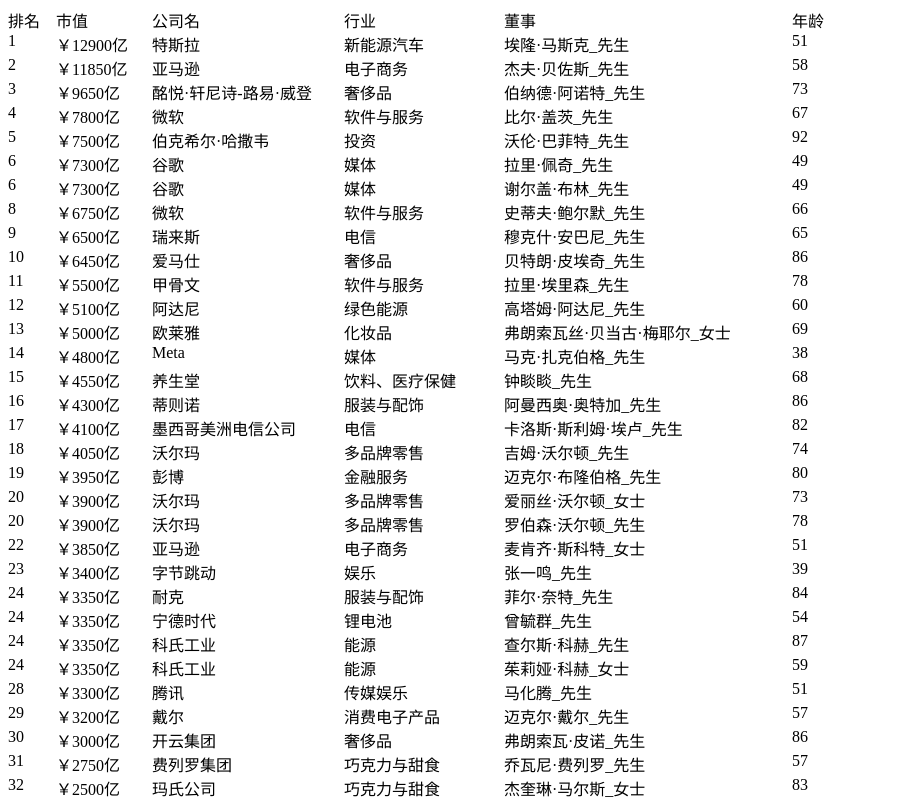
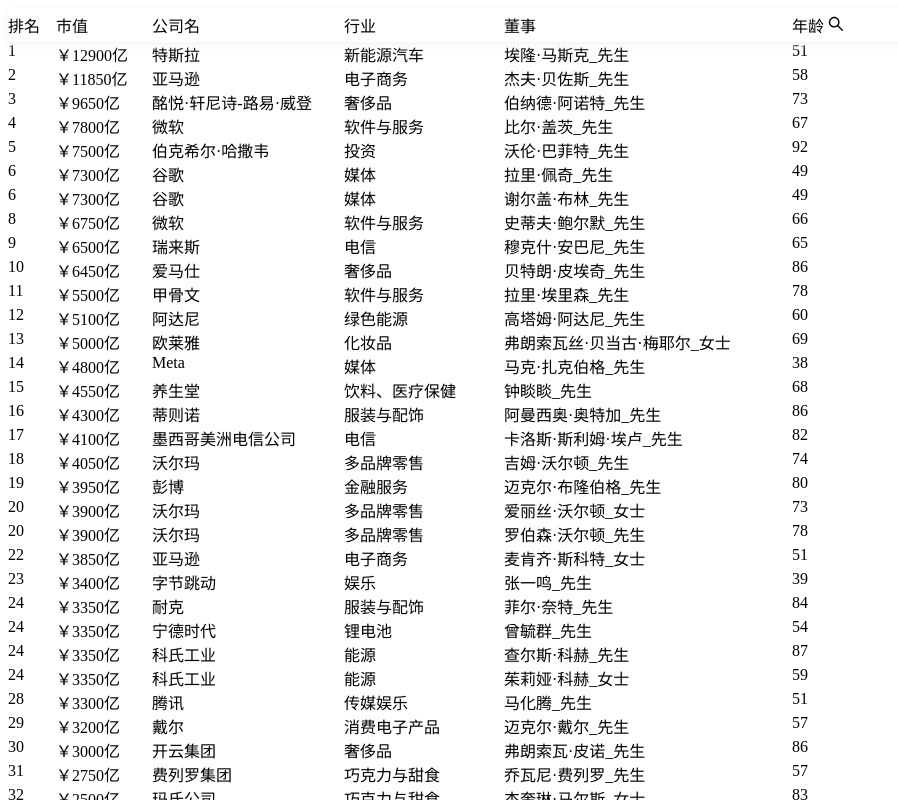
Before and after one commit to anlien/hurun, a React (Create React App) app: page / in a window 1280 px wide. Shown: the top 800 px of the page, without its empty margins (0-898 px from the left). Built offline with nearby package versions, Linux system fonts and the light colour scheme.

Commit message:
对年龄进行搜索

```diff
--- /dev/null
+++ b/src/components/RankHead/index.css
@@ -0,0 +1,43 @@
+.input-txt {
+    width: 4em;
+    border-color: #ccc;
+}
+.search-btn{
+
+    text-shadow: 0 -1px 0 rgb(0 0 0 / 12%);
+    box-shadow: 0 2px #0000000b;
+}
+.search-btn-confirm{
+    color: #fff;
+    border-color: var(--ant-primary-color);
+    background: var(--ant-primary-color);
+}
+.search-btn-clear{
+    color: #005aa0;
+}
+.ant-btn-lg {
+    padding: 3px 3px;
+    border-radius: 2px;
+    margin-left: 5px;
+}
+.search-btn:hover, .search-btn:focus {
+    color: #fff;
+    border-color: var(--ant-primary-color-hover);
+    background: var(--ant-primary-color-hover);
+}
+
+.search-btn:active {
+    color: #fff;
+    border-color: var(--ant-primary-color-active);
+    background: var(--ant-primary-color-active);
+}
+.search-wrap{
+    display: flex;
+    flex-direction: column;
+    justify-content: space-between;
+    height: 52px;
+}
+.search-item{
+    display: flex;
+    justify-content: space-between;
+}
--- /dev/null
+++ b/src/components/RankHead/index.tsx
@@ -0,0 +1,61 @@
+import React, { useState, useRef } from 'react';
+import './index.css';
+
+const Search = (props: any) => {
+  const inputEl: any = useRef(null);
+  const inputE2: any = useRef(null);
+
+  const onSearchClickFn = (e: any) => {
+    e.customValue = {
+      action: "search",
+      searchType: props.searchType,
+      searchValue: {
+        inputEl: inputEl.current.value,
+        inputE2: inputE2.current.value
+      }
+    }
+  };
+
+  return <div className='search-wrap'>
+    <div className='search-item'>
+      <input type="text" className="input-txt" autoComplete="off" ref={inputEl} />
+      ~
+      <input type="text" className="input-txt" autoComplete="off" ref={inputE2} />
+    </div>
+    <div className='search-item'>
+      <label className='search-btn-clear'>清除</label>
+      <label className='search-btn ant-btn-lg search-btn-confirm' onClick={onSearchClickFn}>搜索</label>
+    </div>
+  </div>
+}
+
+const SearchIcon = () => {
+  return <svg viewBox="64 64 896 896" focusable="false" data-icon="search" width="1em" height="1em" fill="currentColor" aria-hidden="true"><path d="M909.6 854.5L649.9 594.8C690.2 542.7 712 479 712 412c0-80.2-31.3-155.4-87.9-212.1-56.6-56.7-132-87.9-212.1-87.9s-155.5 31.3-212.1 87.9C143.2 256.5 112 331.8 112 412c0 80.1 31.3 155.5 87.9 212.1C256.5 680.8 331.8 712 412 712c67 0 130.6-21.8 182.7-62l259.7 259.6a8.2 8.2 0 0011.6 0l43.6-43.5a8.2 8.2 0 000-11.6zM570.4 570.4C528 612.7 471.8 636 412 636s-116-23.3-158.4-65.6C211.3 528 188 471.8 188 412s23.3-116.1 65.6-158.4C296 211.3 352.2 188 412 188s116.1 23.2 158.4 65.6S636 352.2 636 412s-23.3 116.1-65.6 158.4z"></path></svg>
+}
+
+const CloseIcon = () => {
+  return <svg viewBox="64 64 896 896" focusable="false" data-icon="close" width="1em" height="1em" fill="currentColor" aria-hidden="true"><path d="M563.8 512l262.5-312.9c4.4-5.2.7-13.1-6.1-13.1h-79.8c-4.7 0-9.2 2.1-12.3 5.7L511.6 449.8 295.1 191.7c-3-3.6-7.5-5.7-12.3-5.7H203c-6.8 0-10.5 7.9-6.1 13.1L459.4 512 196.9 824.9A7.95 7.95 0 00203 838h79.8c4.7 0 9.2-2.1 12.3-5.7l216.5-258.1 216.5 258.1c3 3.6 7.5 5.7 12.3 5.7h79.8c6.8 0 10.5-7.9 6.1-13.1L563.8 512z"></path></svg>
+}
+
+const AgeItem = () => {
+  const [ageSearch, setSearch] = useState(false)
+  return <div><span style={{ position: 'relative' }}
+    onClick={() => { setSearch(!ageSearch) }}>
+    年龄 {ageSearch ? <CloseIcon /> : <SearchIcon />}</span>
+    <br />{
+      ageSearch ? <Search searchType='age' /> : null
+    }</div>
+}
+
+const RankHead = () => {
+  return <dt className='rank-row rank-title'>
+    <span>排名</span>
+    <span>市值</span>
+    <span>公司名</span>
+    <span>行业</span>
+    <span>董事</span>
+    <AgeItem />
+  </dt>
+};
+
+export default RankHead;
--- /dev/null
+++ b/src/components/RankRow/index.tsx
@@ -0,0 +1,13 @@
+import React from 'react';
+const RankRow: React.FC<any> = ({item}) => {
+  const [ceoInfo] = item.hs_Character;
+  return <dd className='rank-row'><span>{item.hs_Rank_Global_Ranking}</span>
+  <span>￥{ item.hs_Rank_Global_Wealth }亿</span>
+  <span>{item.hs_Rank_Global_ComName_Cn}</span>
+  <span>{item.hs_Rank_Global_Industry_Cn}</span>
+  <span>{ceoInfo.hs_Character_Fullname_Cn}_{ ceoInfo.hs_Character_Gender_Lang}</span>
+  <span>{ ceoInfo.hs_Character_Age}</span>
+  </dd>
+};
+
+export default RankRow;
--- a/src/views/home/index.css
+++ b/src/views/home/index.css
@@ -23,3 +23,52 @@
 .rank-row span:nth-of-type(5){
     width: 18em;
 }
+.rank-title{
+    position: sticky;
+    top: 0px;
+    background-color: #fff;
+    box-shadow: 0 2px 8px #f0f1f2;
+    padding: 5px 0;
+}
+html {
+    --ant-primary-color: #1890ff;
+    --ant-primary-color-hover: #40a9ff;
+    --ant-primary-color-active: #096dd9;
+    --ant-primary-color-outline: rgba(24, 144, 255, .2);
+    --ant-primary-1: #e6f7ff;
+    --ant-primary-2: #bae7ff;
+    --ant-primary-3: #91d5ff;
+    --ant-primary-4: #69c0ff;
+    --ant-primary-5: #40a9ff;
+    --ant-primary-6: #1890ff;
+    --ant-primary-7: #096dd9;
+    --ant-primary-color-deprecated-pure: ;
+    --ant-primary-color-deprecated-l-35: #cbe6ff;
+    --ant-primary-color-deprecated-l-20: #7ec1ff;
+    --ant-primary-color-deprecated-t-20: #46a6ff;
+    --ant-primary-color-deprecated-t-50: #8cc8ff;
+    --ant-primary-color-deprecated-f-12: rgba(24, 144, 255, .12);
+    --ant-primary-color-active-deprecated-f-30: rgba(230, 247, 255, .3);
+    --ant-primary-color-active-deprecated-d-02: #dcf4ff;
+    --ant-success-color: #52c41a;
+    --ant-success-color-hover: #73d13d;
+    --ant-success-color-active: #389e0d;
+    --ant-success-color-outline: rgba(82, 196, 26, .2);
+    --ant-success-color-deprecated-bg: #f6ffed;
+    --ant-success-color-deprecated-border: #b7eb8f;
+    --ant-error-color: #ff4d4f;
+    --ant-error-color-hover: #ff7875;
+    --ant-error-color-active: #d9363e;
+    --ant-error-color-outline: rgba(255, 77, 79, .2);
+    --ant-error-color-deprecated-bg: #fff2f0;
+    --ant-error-color-deprecated-border: #ffccc7;
+    --ant-warning-color: #faad14;
+    --ant-warning-color-hover: #ffc53d;
+    --ant-warning-color-active: #d48806;
+    --ant-warning-color-outline: rgba(250, 173, 20, .2);
+    --ant-warning-color-deprecated-bg: #fffbe6;
+    --ant-warning-color-deprecated-border: #ffe58f;
+    --ant-info-color: #1890ff;
+    --ant-info-color-deprecated-bg: #e6f7ff;
+    --ant-info-color-deprecated-border: #91d5ff
+}
--- a/src/views/home/index.tsx
+++ b/src/views/home/index.tsx
@@ -1,41 +1,64 @@
-import React, { useEffect, useState } from 'react';
+import React, { useEffect, useState, useContext } from 'react';
 import fetchApi from '../../base/fetchData'
 import './index.css';
-
+import RankRow from '../../components/RankRow/index';
+import RankHead from '../../components/RankHead/index';
 interface GlobalProps {
   hs_Rank_Global_Wealth: string;
   hs_Rank_Global_Ranking: number;
   hs_Rank_Global_ID: string;
 }
 
-const RankRow: React.FC<any> = ({item}) => {
-  const [ceoInfo] = item.hs_Character;
-  return <dd className='rank-row'><span>{item.hs_Rank_Global_Ranking}</span>
-  <span>￥{ item.hs_Rank_Global_Wealth }亿</span>
-  <span>{item.hs_Rank_Global_ComName_Cn}</span>
-  <span>{item.hs_Rank_Global_Industry_Cn}</span>
-  <span>{ceoInfo.hs_Character_Fullname_Cn}_{ ceoInfo.hs_Character_Gender_Lang}</span>
-  <span>{ ceoInfo.hs_Character_Age}</span>
-  </dd>
-};
 
 function App() {
   const [page, setPage] = useState(1)
   const [fetchData, setFetchData] = useState([])
 
   useEffect(() => {
-    const { fetchHandle } = fetchApi(1,"global")
-    fetchHandle.then(({rows=[]}) =>{
+    const { fetchHandle } = fetchApi(1, "global")
+    fetchHandle.then(({ rows = [] }) => {
       setFetchData(rows)
     })
-  },[]);
-  const rows = fetchData.map((item:GlobalProps) => {
-    return <RankRow item={item} key={item.hs_Rank_Global_ID}/>
+  }, []);
+
+  //进行搜索
+  const wrapClick = (e: any) => {
+    const customValue = e.customValue;
+    if (customValue) {
+      switch (customValue.searchType) {
+        case "age": {
+          const { inputEl, inputE2 } = customValue.searchValue;
+          let filterData: React.SetStateAction<never[]> = fetchData;
+          if (inputEl) {
+            const numEl = parseInt(inputEl);
+            filterData = filterData.filter((item: any) => {
+              const [charaItem] = item.hs_Character;
+              if (charaItem.hs_Character_Age == '未知') return false;
+              return charaItem.hs_Character_Age >= numEl;
+            })
+
+          }
+          if (inputE2) {
+            filterData = filterData.filter((item: any) => {
+              const numE2 = parseInt(inputE2);
+              const [charaItem] = item.hs_Character;
+              if (charaItem.hs_Character_Age == '未知') return false;
+              return charaItem.hs_Character_Age <= numE2;
+            })
+          }
+          setFetchData(filterData)
+          break;
+        }
+      }
+    }
+  }
+
+  const rows = fetchData.map((item: GlobalProps) => {
+    return <RankRow item={item} key={item.hs_Rank_Global_ID} />
   })
   return (
-    <dl>
-      <dt className='rank-row'><span>排名</span><span>市值</span><span>公司名</span>
-      <span>行业</span><span>董事</span><span>年龄</span></dt>
+    <dl onClick={wrapClick}>
+      <RankHead />
       {rows}
     </dl>
   );
```
Also changed, not shown: 1 other file (tests, documents, lock files or other folders).
